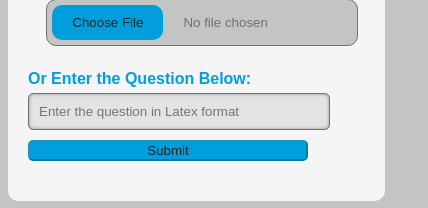
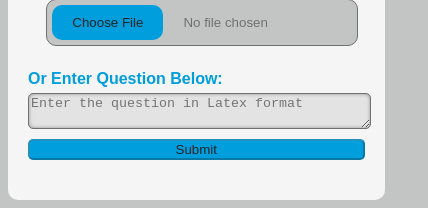
Before and after one commit to sandipkatel/handwritten-mathematical-problem-solver, a Next.js app in the folder client/: page / in a window 390 px wide. Shown: the part 538-746 px from the top of the page, 428 px wide, since content can reach past the window. Built offline with nearby package versions, Linux system fonts and the light colour scheme.

Commit message:
add editable responsive textarea

```diff
--- a/client/src/app/globals.css
+++ b/client/src/app/globals.css
@@ -95,6 +95,10 @@ body[data-theme="light"] {
 }
 
 @media (max-width: 420px) {
+  .main {
+    padding: 1rem 10px;
+  }
+
   .brand_model {
     display: none;
   }
--- a/client/src/app/layout.tsx
+++ b/client/src/app/layout.tsx
@@ -20,9 +20,13 @@ export default function RootLayout({
     <html lang="en">
       <Head>
         <link rel="icon" href="/favicon.ico" />
+        <meta
+          name="viewport"
+          content="width=device-width, initial-scale=1, maximum-scale=1, user-scalable=no"
+        />
         <meta name="color-scheme" content="light dark" />
       </Head>
-      <body className="antialiased">
+      <body>
         <header>
           <NavBar />
         </header>
--- a/client/src/app/page.module.css
+++ b/client/src/app/page.module.css
@@ -22,15 +22,7 @@
 .input_container,
 .problem_container {
   width: 80%;
-  min-width: 400px;
   margin: 24px auto;
-}
-
-.input_container > span {
-  font-weight: 600;
-  font-size: 20px;
-  color: var(--foreground-head);
-  text-align: center;
 }
 
 .input_container > *:nth-child(2) {
@@ -92,9 +84,8 @@
   gap: 10px;
 }
 
-.problem_container form input {
-  width: 98%;
-  padding: 10px;
+.problem_container form textarea {
+  width: 100%;
   border: 1px solid var(--foreground-muted);
   border-radius: 5px;
   color: var(--foreground);
@@ -125,7 +116,7 @@
 }
 
 .solution_container {
-  width: 80%;
+  width: 100%;
   margin: auto;
 }
 
@@ -145,12 +136,12 @@
     width: 300px;
   }
 
+  .input_container,
+  .problem_container {
+    width: 100%;
+  }
+
   .problem_container form {
     flex-direction: column;
   }
-
-  .problem_container form input, .problem_container form button{
-    width: 70%;
-    margin: 0;
-  }
 }
--- a/client/src/app/page.tsx
+++ b/client/src/app/page.tsx
@@ -37,8 +37,8 @@ export default function Home() {
           <Image
             src={URL.createObjectURL(file)}
             alt={file.name}
-            height={500}
-            width={600}
+            height={400}
+            width={500}
           />
         ) : (
           <FileUploader
@@ -59,7 +59,7 @@ export default function Home() {
             src={URL.createObjectURL(file)}
             alt={file.name}
             height={200}
-            width={400}
+            width={300}
           />
         ) : (
           <input
@@ -73,7 +73,6 @@ export default function Home() {
         )}
       </div>
       <InputField file={file} />
-      <SolutionField file={file} />
     </div>
   );
 }
@@ -83,7 +82,8 @@ interface InputFieldProps {
 }
 
 function InputField({ file }: InputFieldProps) {
-  const [inputValue, setInputValue] = useState(file ? "1 + 2(3 * (4 / 5))" : "");
+  const [inputValue, setInputValue] = useState("");
+  const [submitStatus, setSubmitStatus] = useState(false);
 
   useEffect(() => {
     if (file) {
@@ -91,25 +91,24 @@ function InputField({ file }: InputFieldProps) {
     }
   }, [file]);
 
-  function handleSubmit(e: React.FormEvent<HTMLFormElement>) {
-    alert('A name was submitted: ' + inputValue);
-    e.preventDefault();
-    // onSubmitUsername(event.currentTarget.elements.problem.value)
-    // SolutionField({ file });
-  }
-
   function isDisabled() {
     if (inputValue === "" || inputValue.trim() === "1 + 2(3 * (4 / 5))") {
       return true;
     }
   }
 
+  function handleSubmit(e: React.FormEvent<HTMLFormElement>) {
+    e.preventDefault();
+    setInputValue(inputValue.trim());
+    // onSubmitUsername(event.currentTarget.elements.problem.value)
+    setSubmitStatus(true);
+  }
+
   return (
     <div className={styles.problem_container}>
-      <h4>{file ? "Question Read" : "Or Enter the Question Below"}:</h4>
+      <h4>{file ? "Question Read" : "Or Enter Question Below"}:</h4>
       <form onSubmit={handleSubmit}>
-        <input
-          type="text"
+        <textarea
           id="problem"
           placeholder="Enter the question in Latex format"
           className={styles.problem}
@@ -124,18 +123,23 @@ function InputField({ file }: InputFieldProps) {
           Submit
         </button>
       </form>
+      {submitStatus && <SolutionField data={inputValue} />}
     </div>
   );
 }
 
-function SolutionField({ file }: InputFieldProps) {
-  if (!file) return null;
+interface SolutionFieldProps {
+  data: string | null;
+}
+
+function SolutionField({ data }: SolutionFieldProps) {
+  if (!data) return null;
   return (
     <div className={styles.solution_container}>
-      <hr style={{ width: "100%" }} />
-      <h5>Solution:</h5>
+      {/* <hr style={{ width: "100%" }} /> */}
+      <h4>Solution:</h4>
       <div className={styles.solution}>
-        &nbsp;&nbsp;1 + 2(3 * (4 / 5))
+        &nbsp;&nbsp;{data}
         <br />= 1 + 2(3 * 0.8)
         <br />= 1 + 2(2.4)
         <br />= 1 + 4.8
```
